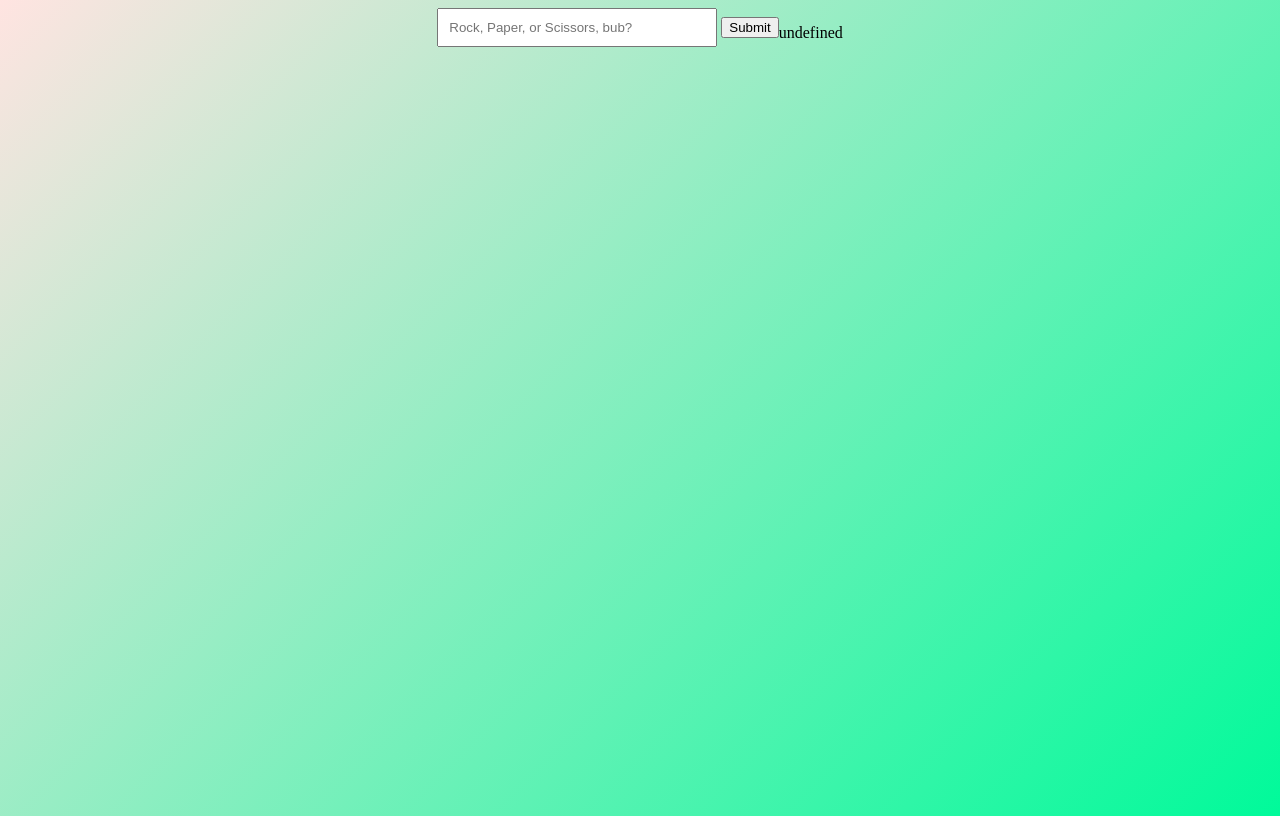
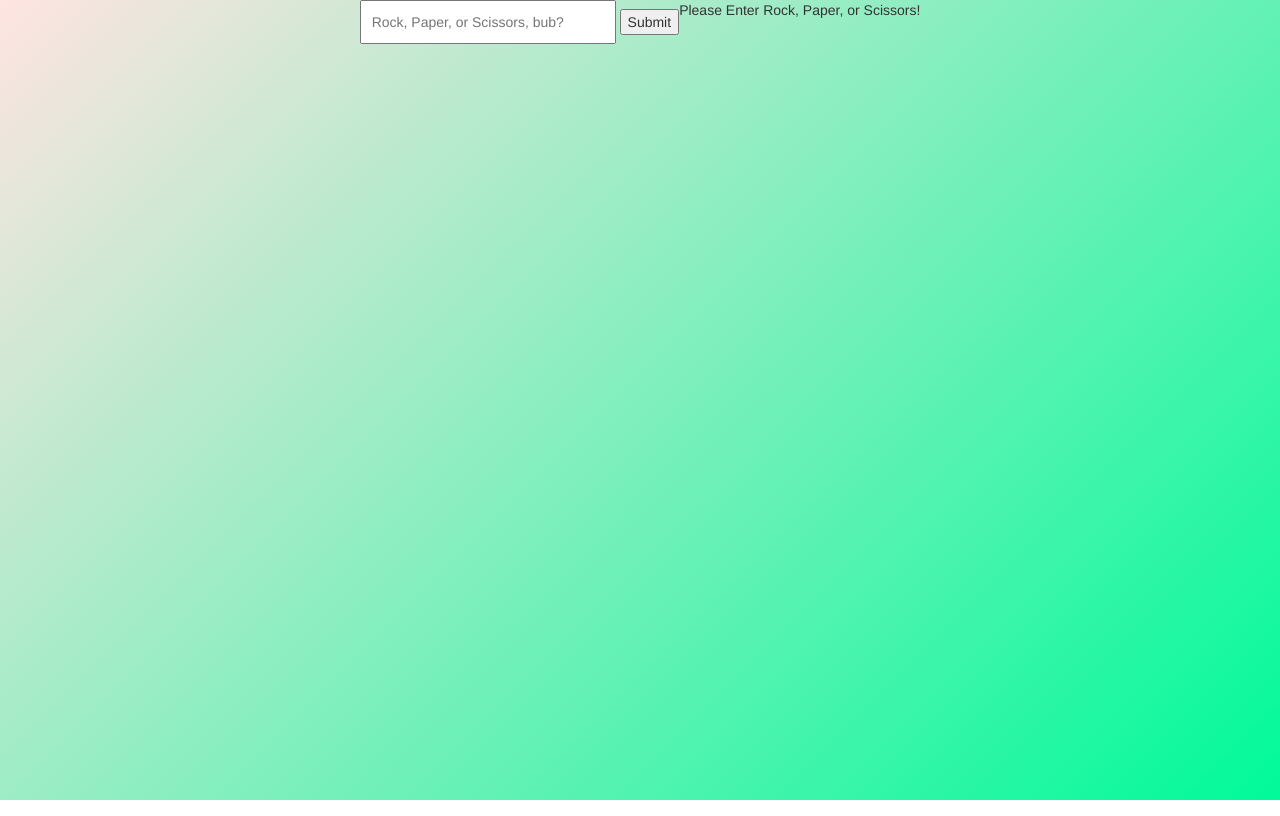
Before and after one commit to hiitsdustindavis/rockpaperscissors, a plain HTML site: page index.html in a window 1280 px wide. Both pictures are taken after typing "Sample" into the empty fields and a click on the button "Submit". Drawn offline with nearby package versions, Linux system fonts and the light colour scheme.

Commit message:
add .UpperCase() to input value, .empty() to result, bootstrap cdn

```diff
--- a/index.html
+++ b/index.html
@@ -4,6 +4,7 @@
                 <meta charset="utf-8">
                 <title>RPS</title>
                 <link rel="stylesheet" href="css/styles.css" media="screen" title="no title">
+                <link rel="stylesheet" href="https://maxcdn.bootstrapcdn.com/bootstrap/3.3.7/css/bootstrap.min.css" media="screen" title="no title">
         </head>
         <body>
                 <header></header>
@@ -18,5 +19,8 @@
                 <footer></footer>
                 <script type="text/javascript" src="jquery-2.1.3.min.js"></script>
                 <script type="text/javascript" src="rockpaperscissors.js"></script>
+                <script type="text/javascript" src="https://maxcdn.bootstrapcdn.com/bootstrap/3.3.7/js/bootstrap.min.js">
+
+                </script>
         </body>
 </html>
--- a/rockpaperscissors.js
+++ b/rockpaperscissors.js
@@ -36,7 +36,7 @@ function compare(choice1, choice2) {
 //Next the 3 possible values of choice1 (rock, paper, scissors) conditions must be declared in three else/if branches.
 //Within each of those branches conditions for a win and lose must be declared.
 //NOTE: Because the document is read top-bottom the program will run through the branches until the conditions are met.
-    else if (choice1 === "rock") {
+    else if (choice1 === "ROCK") {
       if (choice2 === "scissors") {
           return "rock wins";
       }
@@ -46,7 +46,7 @@ function compare(choice1, choice2) {
       }
     }
 
-    else if (choice1 === "paper") {
+    else if (choice1 === "PAPER") {
         if (choice2 === "scissors") {
             return "scissors wins";
         }
@@ -56,14 +56,16 @@ function compare(choice1, choice2) {
         }
     }
 
-    else if (choice1 === "scissors") {
+    else if (choice1 === "SCISSORS") {
         if (choice2 === "paper") {
             return "scissors wins";
         }
-
         else {
-            return "rock wins";
+                return "Rock Wins!";
         }
+    }
+    else {
+            return "Please Enter Rock, Paper, or Scissors!";
     }
 }
 //RECAP
@@ -74,9 +76,9 @@ function compare(choice1, choice2) {
 
 $(document).ready(function() {
   $("#submit").click(function(event) {
-    var userChoice = $("#user").val();
+    var userChoice = $("#user").val().toUpperCase();
     $("#user").val("");
-    console.log(userChoice);
+    console.log("user " + userChoice);
     var computerChoice = Math.random();
 	    if (computerChoice < 0.34) {
 	    	computerChoice = "rock";
@@ -85,9 +87,11 @@ $(document).ready(function() {
 	    } else {
 	    	computerChoice = "scissors";
 	    }
-	    console.log(computerChoice);
+	    console.log("Computer " + computerChoice);
     var result = compare(userChoice, computerChoice);
     console.log(result);
-	$(".result").append("<p>" + result + "</p>");
+        $(".result").empty();
+        $(".result").append("<p>" + result + "</p>");
+
 });
 });
```
